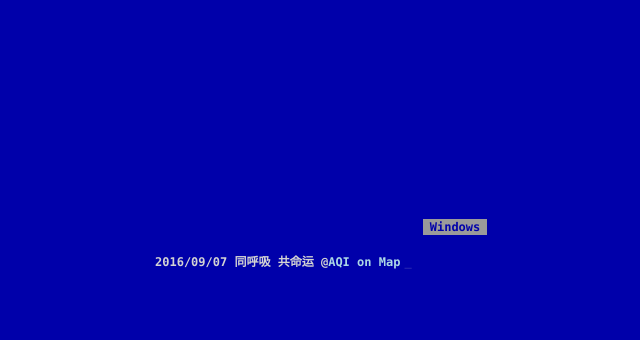
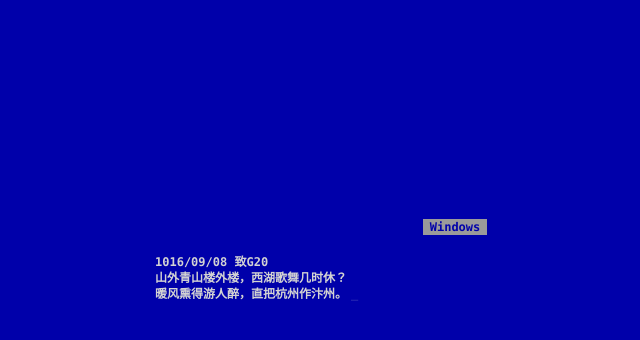
Before and after one commit to anypossiblew/my-blog, a Jekyll site: the page built from bsod/index.html, in a window 1280 px wide. Shown: the top 340 px of the page, without its empty margins (185-825 px from the left). Built offline with Jekyll 4.4.1, drawn with Linux system fonts in a browser that asks for light colours; nearby versions of some CDN libraries.

Commit message:
西湖歌舞

```diff
--- a/bsod/index.html
+++ b/bsod/index.html
@@ -1,6 +1,8 @@
 ---
 layout: bsod
 blogs:
+  - date: '1016/09/08'
+    content: '致G20<br>山外青山楼外楼，西湖歌舞几时休？<br>暖风熏得游人醉，直把杭州作汴州。'
   - date: '2016/09/07'
     content: '同呼吸 共命运 @<a href=''/bigdata/Realtime-Air-Quality-Index-via-Voronoi-Diagram-on-Map.html''>AQI on Map</a>'
   - date: '2016/08/14'
```
